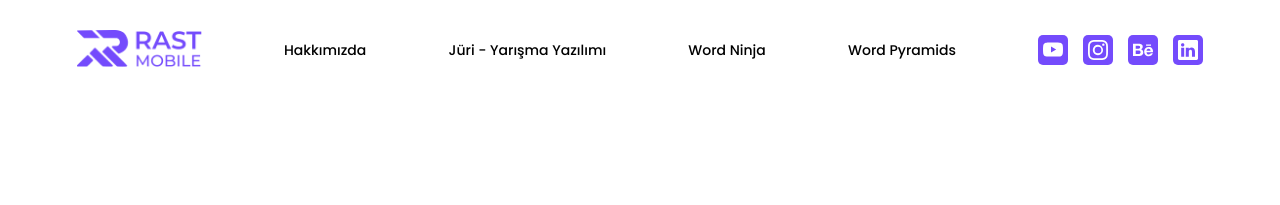
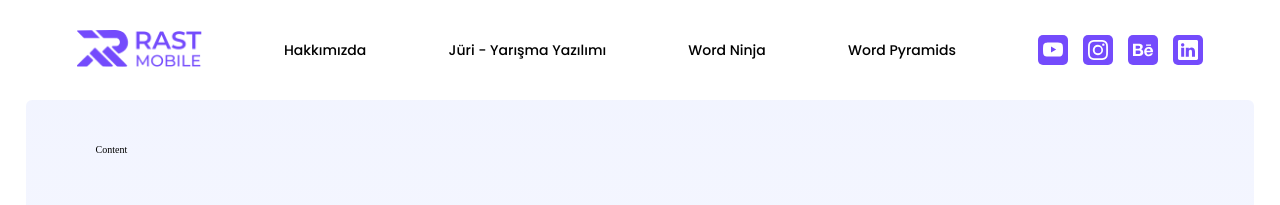
Before and after one commit to abdullah-turgut/rast-mobile, a React (Vite) app: page / in a window 1280 px wide. Shown: the top 205 px of the page. Built offline with nearby package versions, Linux system fonts and the light colour scheme.

Commit message:
main started

```diff
--- a/src/App.jsx
+++ b/src/App.jsx
@@ -1,5 +1,6 @@
 //Components
 import Navbar from './components/Navbar';
+import Content from './components/Content';
 
 function App() {
   return (
@@ -7,6 +8,9 @@ function App() {
       <header>
         <Navbar />
       </header>
+      <main>
+        <Content />
+      </main>
     </>
   );
 }
--- /dev/null
+++ b/src/components/Content.jsx
@@ -0,0 +1,3 @@
+export default function Content() {
+  return <div>Content</div>;
+}
--- a/src/index.css
+++ b/src/index.css
@@ -17,6 +17,13 @@ html {
   font-size: 62.5%;
 }
 
+body {
+  /*box-model*/
+  padding: 10rem 2% 3rem 2%;
+  width: 100vw;
+  height: 100vh;
+}
+
 ul {
   list-style: none;
 }
@@ -32,7 +39,7 @@ a:visited {
   color: black;
 }
 
-/* Main Navigation */
+/* NAVIGATION */
 .navbar {
   /*position*/
   position: fixed;
@@ -47,6 +54,9 @@ a:visited {
   /*box-model*/
   width: 100%;
   padding: 1.5rem 6%;
+
+  /*background*/
+  background-color: white;
 }
 
 .logo {
@@ -108,7 +118,7 @@ a:visited {
   /*transition*/
   transition: all;
   transition-duration: 400ms;
-  transition-timing-function: ease-in;
+  transition-timing-function: ease-out;
 }
 
 .close-menu {
@@ -149,6 +159,25 @@ a:visited {
   /*styles*/
   color: #ffffff;
   background-color: #744bfc;
+}
+
+/* MAIN */
+
+main {
+  /*display*/
+  display: flex;
+  flex-direction: column;
+
+  /*box-model*/
+  min-height: calc(100vh - 10rem);
+  padding: 4.4rem 7rem;
+
+  background: linear-gradient(
+    180deg,
+    #eff2ff -30.56%,
+    rgba(232, 236, 255, 0) 135.85%
+  );
+  border-radius: 6px;
 }
 
 /* MEDIA QUERIES */
```
